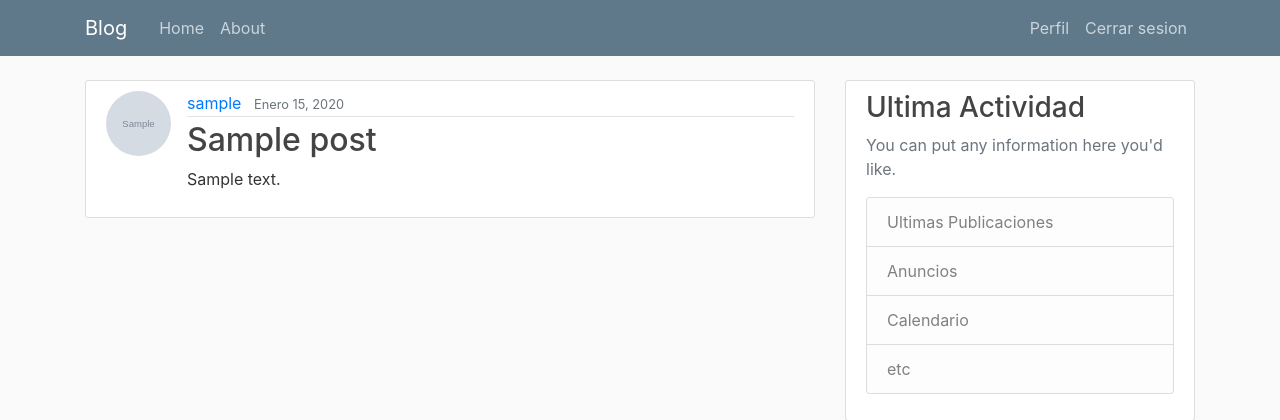
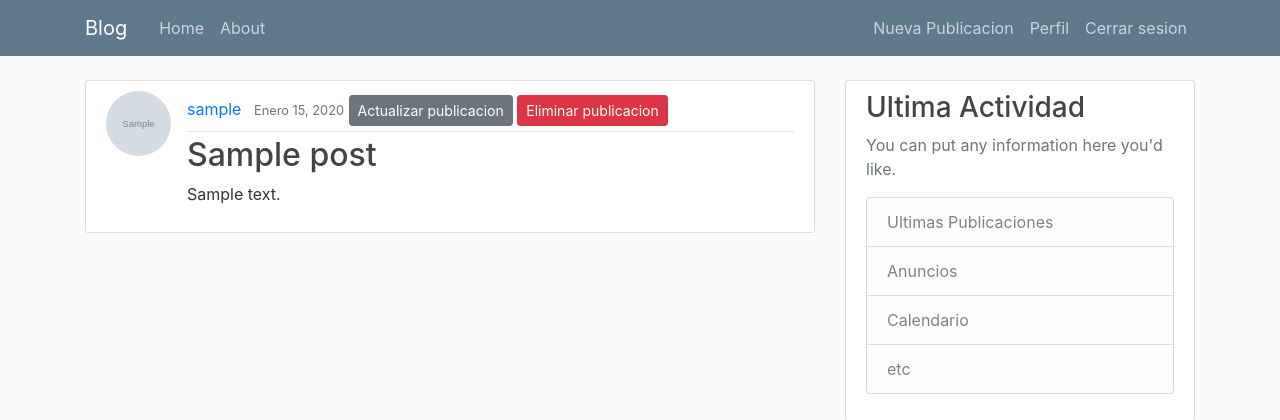
Before and after one commit to SebastianCSilva/Proyecto_blog, a Django app: page /blog/post/1/ in a window 1280 px wide. Shown: the top 420 px of the page. Run offline with Django 3.2, Linux system fonts and the light colour scheme; a user stored in the database is signed in; tables that the repository leaves empty hold one stand-in row (values such as "Sample post"); grey boxes marked "Sample" are stand-in pictures; parts of the project's set-up code (start-up, migrations or seed data) failed here and were passed over; some libraries are stand-ins or nearby versions.

Commit message:
se agregan los botones de actualizacion y eliminar publicaciones dentro de las publicaciones correspondientes

```diff
--- a/blog/templates/blog/base.html
+++ b/blog/templates/blog/base.html
@@ -32,6 +32,7 @@
                   <!-- Navbar Right Side -->
                   <div class="navbar-nav">
                     {% if user.is_authenticated %}
+                      <a class="nav-item nav-link" href="{% url 'post-create' %}">Nueva Publicacion</a>
                       <a class="nav-item nav-link" href="{% url 'profile' %}">Perfil</a>
                       <a class="nav-item nav-link" href="{% url 'logout' %}">Cerrar sesion</a>
                     {% else %}
--- a/blog/templates/blog/post_detail.html
+++ b/blog/templates/blog/post_detail.html
@@ -8,6 +8,13 @@
             <div class="article-metadata">
                 <a class="mr-2" href="#">{{ object.author }}</a>
                 <small class="text-muted">{{ object.date_posted|date:"F d, Y" }}</small>
+                    {% if object.author == user %}
+                      <a class="btn btn-secondary btn-sm mt-1 mb-1" href="{% url 'post-update' object.id %}">Actualizar publicacion</a>
+                      <a class="btn btn-danger btn-sm mt-1 mb-1" href="{% url 'post-delete' object.id %}">Eliminar publicacion</a>
+
+                    {% else %}
+
+                    {% endif %}
             </div>
             <h2 class="article-title">{{ object.title }}</h2>
             <p class="article-content">{{ object.content }}</p>
```
